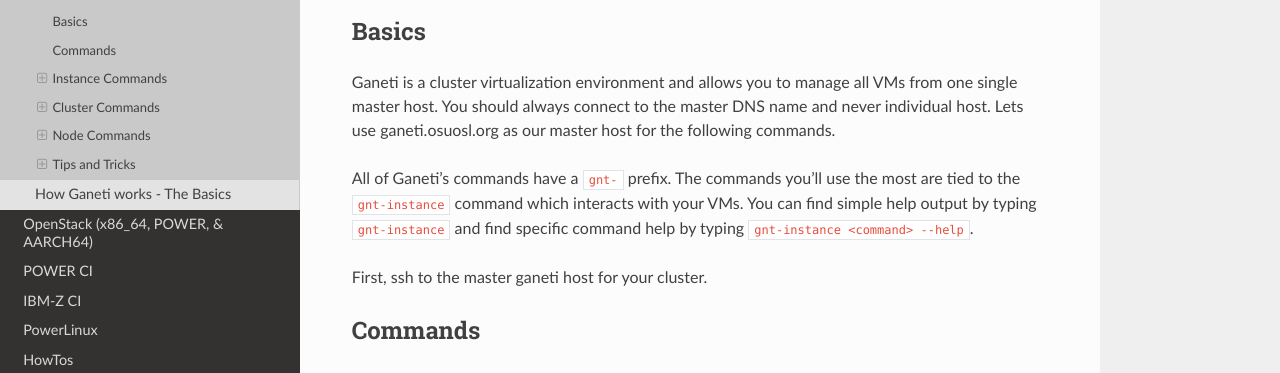
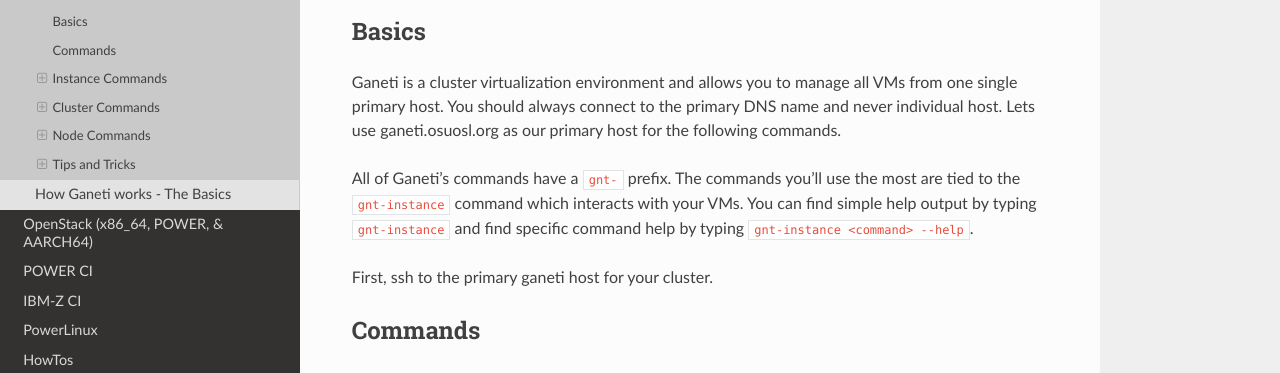
Before and after one commit to osuosl/wiki, a Sphinx documentation site: the page built from source/ganeti/common_commands.rst, in a window 1280 px wide and 900 px high. Shown: the part 217-590 px from the top of the window. Built offline with Sphinx 7.4.7 and the Read the Docs theme 2.0.0, drawn with Linux system fonts in a browser that asks for light colours; some of the changed text lies outside the part shown.

Commit message:
Updated Ganeti directory

```diff
--- a/source/ganeti/common_commands.rst
+++ b/source/ganeti/common_commands.rst
@@ -13,8 +13,8 @@
 ------
 
 Ganeti is a cluster virtualization environment and allows you to manage all VMs
-from one single master host. You should always connect to the master DNS name
-and never individual host. Lets use ganeti.osuosl.org as our master host for the
+from one single primary host. You should always connect to the primary DNS name
+and never individual host. Lets use ganeti.osuosl.org as our primary host for the
 following commands.
 
 All of Ganeti's commands have a ``gnt-`` prefix. The commands you'll use the
@@ -22,7 +22,7 @@
 can find simple help output by typing ``gnt-instance`` and find specific command
 help by typing ``gnt-instance <command> --help``.
 
-First, ssh to the master ganeti host for your cluster.
+First, ssh to the primary ganeti host for your cluster.
 
 Commands
 --------
@@ -265,7 +265,7 @@
 - set the default bridged interface for instances to br113
 - set the default KVM settings to 2 vpus & 512M RAM
 - set the default kernel path to ``/boot/guest/vmlinuz-x86_64``
-- the master DNS name is ganeti-cluster.osuosl.org
+- the primary DNS name is ganeti-cluster.osuosl.org
 
 ::
 
@@ -294,11 +294,11 @@
 
     gnt-cluster verify-disks
 
-Becoming a Master Node
+Becoming a Primary Node
 ~~~~~~~~~~~~~~~~~~~~~~
 
 If you'd like to change which node is master, ssh to the node you want to become
-master and type the following::
+primary and type the following::
 
     gnt-cluster masterfailover
 
```
Also changed, not shown: source/ganeti/how_it_works.rst (+5 -5 lines).
